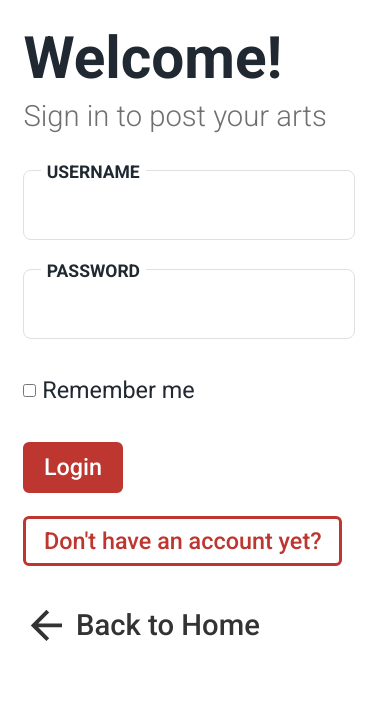
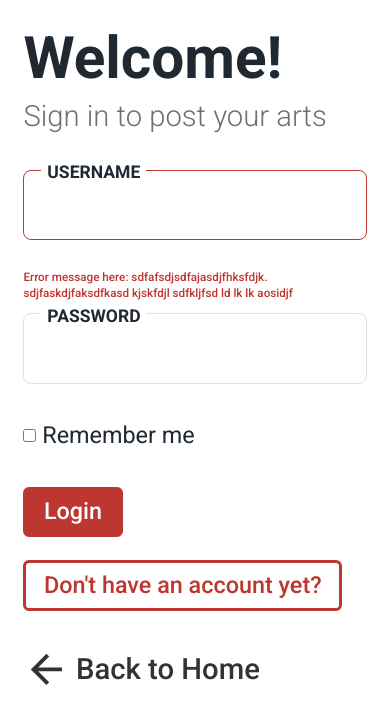
Before and after one commit to alexandrov5433/post-my-art, a Next.js app: page /login in a window 390 px wide. Shown: the top 724 px of the page. Built offline with nearby package versions, Linux system fonts and the light colour scheme; a web font is replaced by a local one.

Commit message:
Login styling adjusted.

```diff
--- a/src/app/login/page.tsx
+++ b/src/app/login/page.tsx
@@ -13,10 +13,13 @@ export default function Login() {
                     <h4 className={`${styles.signIn}`}>Sign in to post your arts</h4>
                 </section>
                 <section className={`${styles.inputs}`}>
-                    <div className={`${styles.inputContainer}`}>
+                    <div className={`${styles.inputContainer} ${styles.falseInput}`}>
                         <span className={`${styles.title}`}>Username</span>
                         <input className={`${styles.field}`} type="text" name="username" />
                     </div>
+                    <div className={`${styles.errorContainer}`}>
+                            <p className={`${styles.errorMsg}`}>Error message here: sdfafsdjsdfajasdjfhksfdjk. sdjfaskdjfaksdfkasd kjskfdjl sdfkljfsd ld lk lk aosidjf </p>
+                        </div>
                     <div className={`${styles.inputContainer}`}>
                         <span className={`${styles.title}`}>Password</span>
                         <input className={`${styles.field}`} type="password" name="password" />
--- a/src/ui/styles/login.module.css
+++ b/src/ui/styles/login.module.css
@@ -14,6 +14,7 @@
         padding: 2rem;
         border-radius: 1rem;
         box-shadow: 0 0 20px rgba(0, 0, 0, 0.5);
+        width: 40vw;
 
         .titles {
             margin-bottom: 2rem;
@@ -37,12 +38,23 @@
                 margin-bottom: 1rem;
             }
 
+            .errorContainer {
+                margin-bottom: 1rem;
+                .errorMsg {
+                    color: var(--btn-red);
+                }
+            }
+
             .inputContainer {
                 border: 1.5px solid var(--elements-emphasis);
                 position: relative;
                 border-radius: 8px;
                 height: 3.5rem;
-                width: 35vw;
+                width: 100%;
+
+                &.falseInput {
+                    border-color: var(--btn-red);
+                }
 
                 .title {
                     position: absolute;
@@ -113,6 +125,7 @@
             border-radius: 0;
             border-radius: 1rem;
             box-shadow: 0 0 20px rgba(0, 0, 0, 0.5);
+            width: 60vw;
 
             .titles {
                 margin-bottom: 3rem;
@@ -129,13 +142,8 @@
             .inputs {
                 margin-bottom: 3rem;
 
-                .inputContainer:first-child {
-                    margin-bottom: 2.5rem;
-                }
-
                 .inputContainer {
                     height: 6rem;
-                    width: 85vw;
 
                     .title {
                         top: -16%;
@@ -226,7 +234,6 @@
 
                 .inputContainer {
                     height: 6rem;
-                    width: 85vw;
 
                     .title {
                         top: -16%;
@@ -317,7 +324,6 @@
 
                 .inputContainer {
                     height: 6rem;
-                    width: 85vw;
 
                     .title {
                         top: -16%;
```
